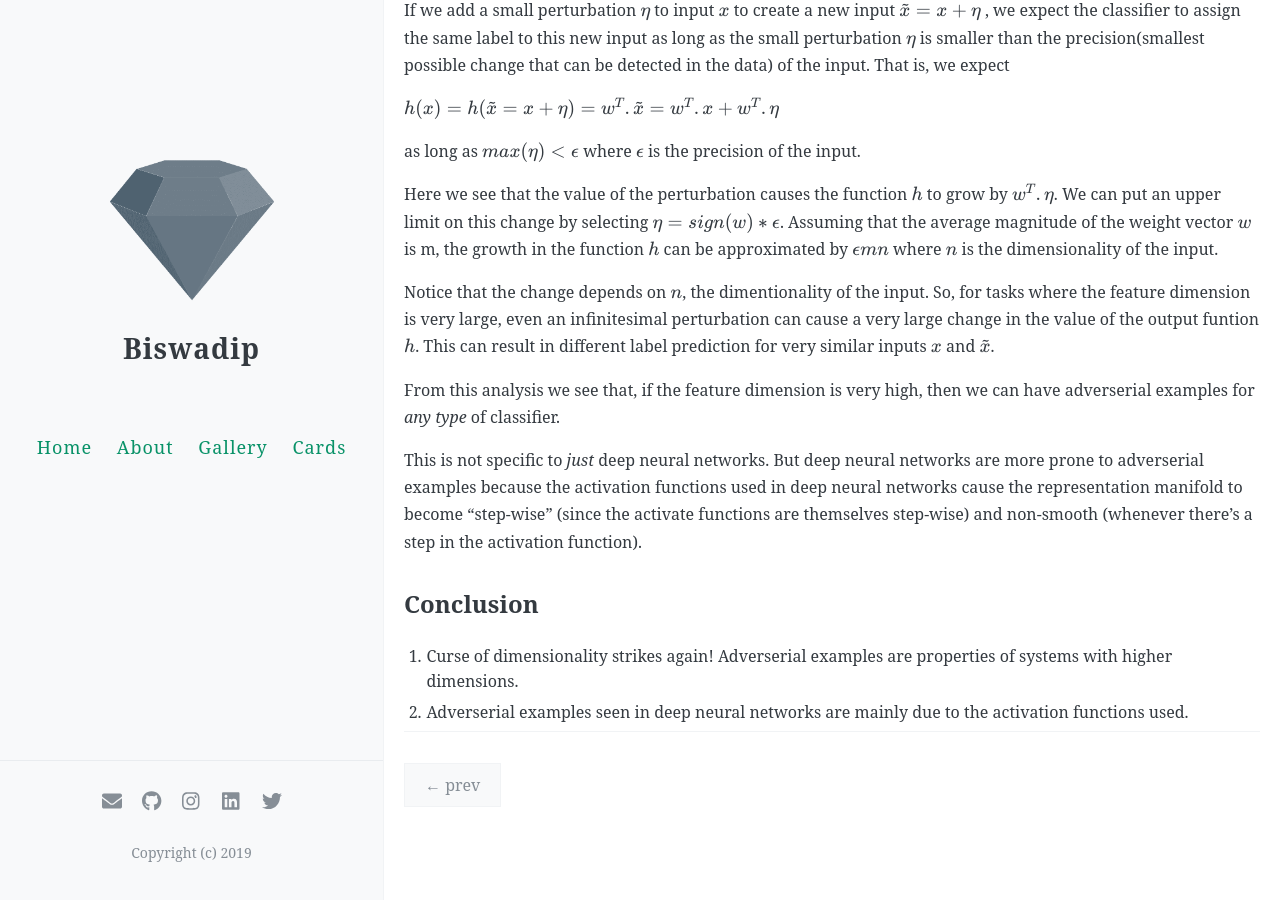
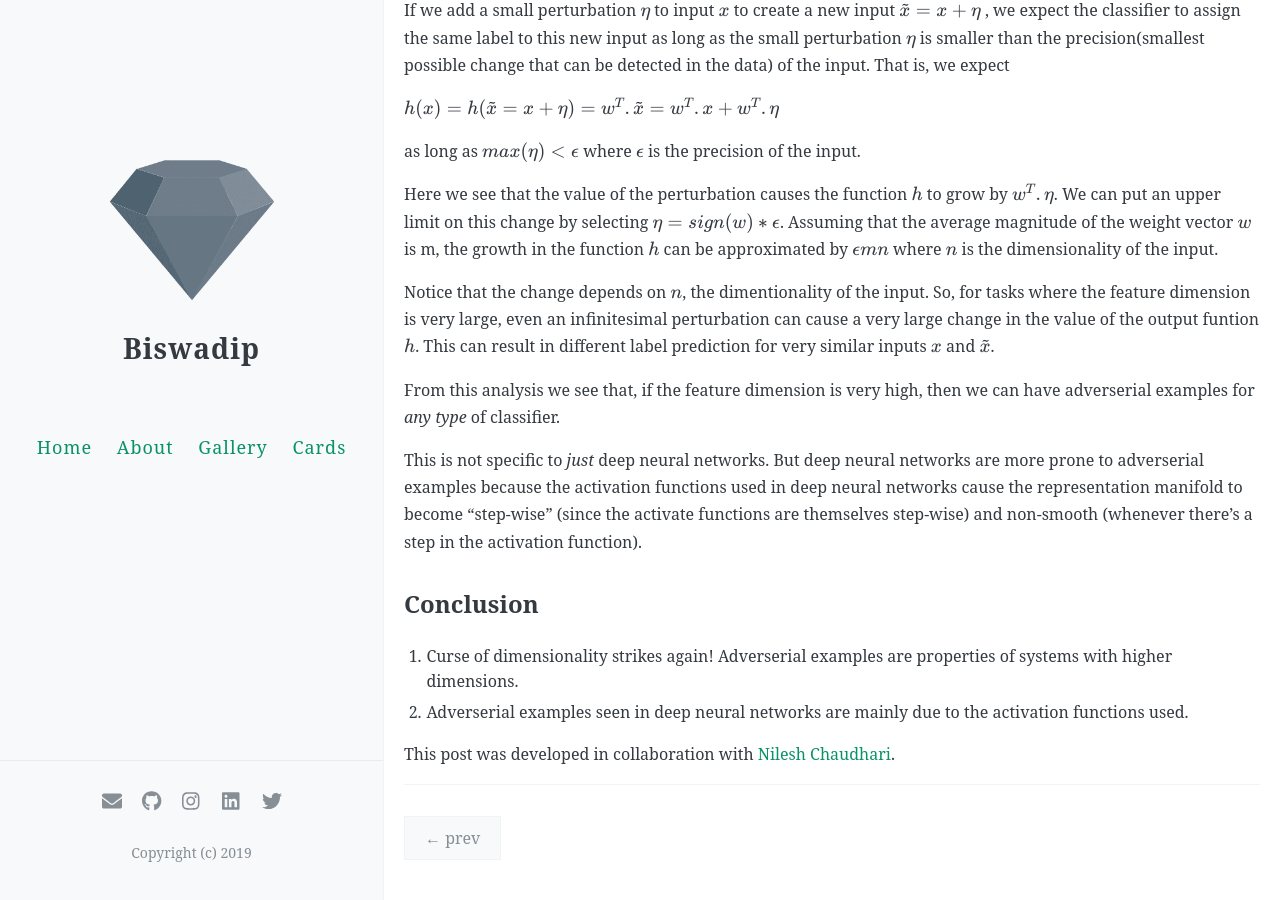
Before and after one commit to mandalbiswadip/mandalbiswadip.github.io, a Jekyll site: the page built from _posts/2021-05-29-adversarial-samples.md, in a window 1280 px wide and 900 px high, scrolled down 1343 px. Built offline with Jekyll 4.4.1, drawn with Linux system fonts in a browser that asks for light colours; our own code applies the rules of GitHub Pages for plain Markdown files; formulas are drawn with MathJax 3; comment, search, counter and statistics services are not loaded.

Commit message:
Update 2021-05-29-adversarial-samples.md

```diff
--- a/_posts/2021-05-29-adversarial-samples.md
+++ b/_posts/2021-05-29-adversarial-samples.md
@@ -50,3 +50,5 @@ This is not specific to _just_ deep neural networks. But deep neural networks ar
 ## Conclusion
 1. Curse of dimensionality strikes again! Adverserial examples are properties of systems with higher dimensions.
 2. Adverserial examples seen in deep neural networks are mainly due to the activation functions used.
+
+This post was developed in collaboration with [Nilesh Chaudhari](@nonlocal).
```
